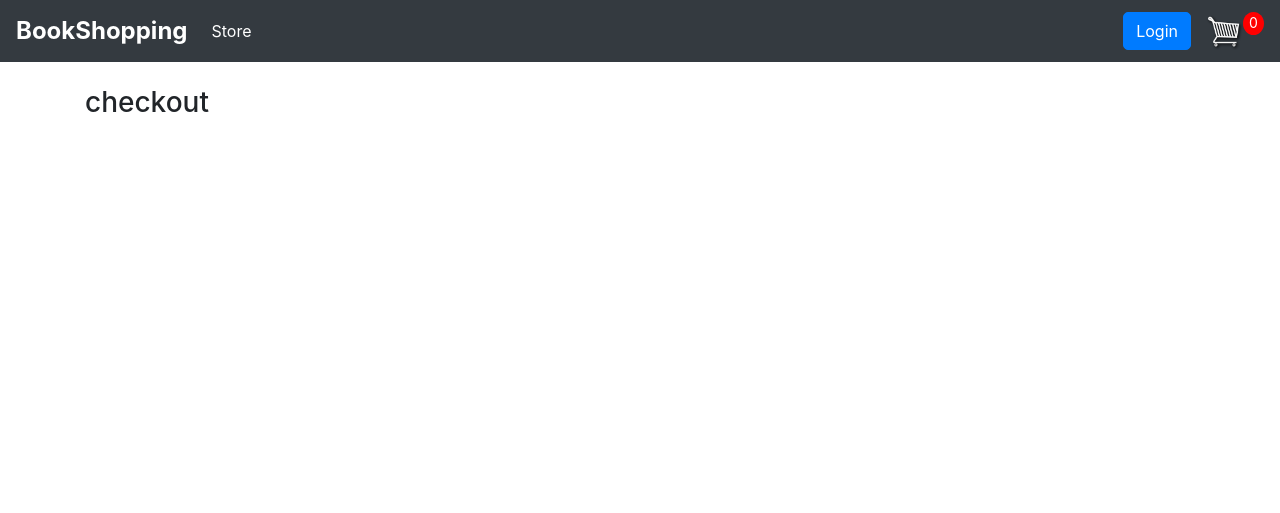
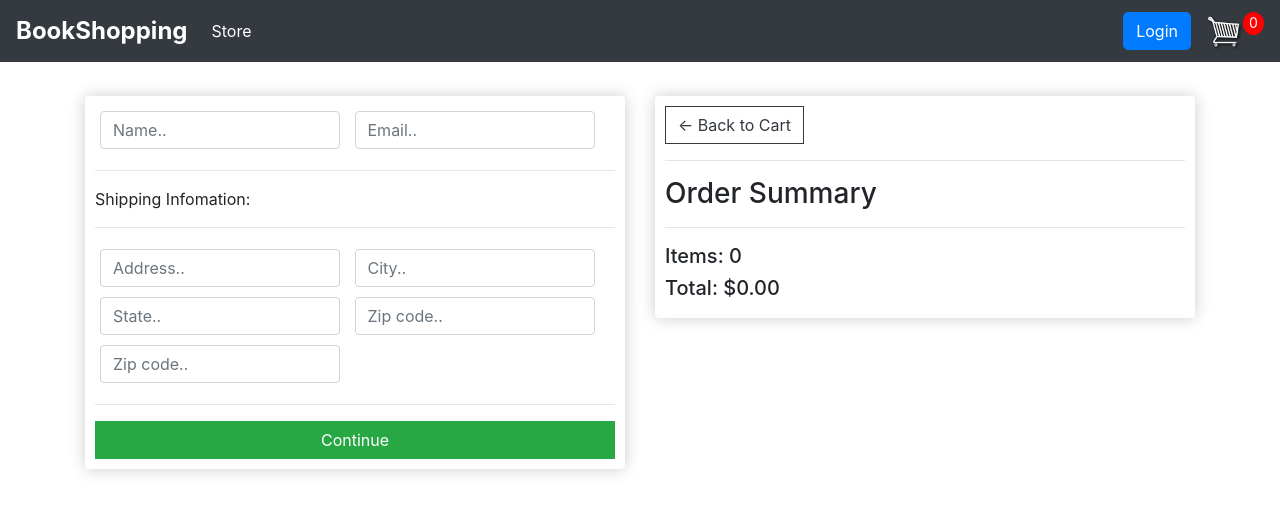
Before and after one commit to jasur-fozilov/book-shopping, a Django app: page /checkout/ in a window 1280 px wide. Shown: the top 513 px of the page. Run offline with Django 4.2, Linux system fonts and the light colour scheme; some libraries are stand-ins or nearby versions.

Commit message:
added changes

```diff
--- a/accounts/views.py
+++ b/accounts/views.py
@@ -24,7 +24,7 @@ def login_user(request):
         if user:
             login(request,user)
 
-            return redirect('store:book_list')
+            return redirect('store')
         else:
             messages.error(request,'Parol yoki email noto\'g\'ri')
     return render(request,'accounts/login.html')
--- a/store/admin.py
+++ b/store/admin.py
@@ -3,7 +3,7 @@ from django.utils.text import slugify
 from PIL import Image
 # Register your models here.
 
-from .models import Category, Writer, Book, Review, Slider
+from .models import Category, Writer, Book, Review, Slider, Order, OrderItem, ShippingAddress
 
 class CategoryAdmin(admin.ModelAdmin):
     prepopulated_fields={'slug':('name',)}
@@ -39,3 +39,6 @@ admin.site.register(Writer,WriterAdmin)
 admin.site.register(Book,BookAdmin)
 admin.site.register(Review)
 admin.site.register(Slider)
+admin.site.register(Order)
+admin.site.register(OrderItem)
+admin.site.register(ShippingAddress)
--- a/store/templates/store/checkout.html
+++ b/store/templates/store/checkout.html
@@ -1,5 +1,65 @@
 {% extends 'store/main.html' %}
 {% load static %}
 {% block content %}
-    <h3>checkout</h3>
+    <div class="row">
+        <div class="col-lg-6">
+            <div class="box-element" id="form-wrapper">
+                <div id="form">
+                    <div id="user-info">
+                        <div class="form-field">
+                            <input required type="text" class="form-control" name="name" placeholder="Name..">
+                        </div>
+                        <div class="form-field">
+                            <input required type="email" class="form-control" name="email" placeholder="Email..">
+                        </div>
+                    </div>
+                    <div id="shipping-info">
+                        <hr>
+                        <p>Shipping Infomation:</p>
+                        <hr>
+                        <div class="form-field">
+                            <input type="text" class="form-control" name="adress" placeholder="Address..">
+                        </div>
+                        <div class="form-field">
+                            <input type="text" class="form-control" name="city" placeholder="City..">
+                        </div>
+                        <div class="form-field">
+                            <input type="text" class="form-control" name="state" placeholder="State..">
+                        </div>
+                        <div class="form-field">
+                            <input type="text" class="form-control" name="zipcode" placeholder="Zip code..">
+                        </div>
+                        <div class="form-field">
+                            <input type="text" class="form-control" name="coutry" placeholder="Zip code..">
+                        </div>
+                    </div>
+                    <hr>
+                    <input class="btn btn-success btn-block" type="submit" id="form-button" value="Continue">
+                </div>
+            </div>
+            <br>
+            <div class="box-element hidden" id="payment-info">
+                <small>Paypal Options</small>
+            </div>
+        </div>
+
+        <div class="col-lg-6">
+            <div class="box-element">
+                <a href="{% url 'cart' %}" class="btn btn-outline-dark">&#x2190; Back to Cart</a>
+                <hr>
+                <h3>Order Summary</h3>
+                <hr>
+                {% for item in items %}
+                <div class="cart-row">
+                    <div style="flex:2"><img src="{{item.book.bookURL}}" alt="" class="row-image"></div>
+                    <div style="flex:2"><p>{{item.book.name}}</p></div>
+                    <div style="flex:1"><p>${{item.book.price|floatformat:2}}</p></div>
+                    <div style="flex:1"><p>x{{item.quantity}}</p></div>
+                </div>
+                {% endfor %}
+                <h5>Items:    {{order.get_cart_items}}</h5>
+                <h5>Total:    ${{order.get_cart_total|floatformat:2}}</h5>
+            </div>
+        </div>
+    </div>
 {% endblock content %}
--- a/store/views.py
+++ b/store/views.py
@@ -1,17 +1,32 @@
 from django.shortcuts import render
 from django.http import HttpResponse
-from .models import Book
+from .models import Book, Order
 
 # Create your views here.
 
 def store(request):
-    context={}
+    books=Book.objects.all()
+    context={'books':books}
     return render(request,'store/store.html',context)
 
 def cart(request):
-    context={}
+    if request.user.is_authenticated:
+        customuser=request.user
+        order, created=Order.objects.get_or_create(customer=customuser,complete=False)
+        items=order.orderitem_set.all()
+    else:
+        items=[]
+        order={'get_cart_total':0,'get_cart_items':0}
+    context={'items':items,'order':order}
     return render(request,'store/cart.html',context)
 
 def checkout(request):
-    context={}
+    if request.user.is_authenticated:
+        customuser=request.user
+        order, created=Order.objects.get_or_create(customer=customuser,complete=False)
+        items=order.orderitem_set.all()
+    else:
+        items=[]
+        order={'get_cart_total':0,'get_cart_items':0}
+    context={'items':items,'order':order}
     return render(request,'store/checkout.html',context)
```
Also changed, not shown: store/models.py (+52 -0 lines), store/templates/store/cart.html (+46 -1 lines), store/templates/store/store.html (+5 -13 lines), db.sqlite3, static/images/arrow-down.png (added), static/images/arrow-up.png (added), store/migrations/0002_order_book_digital_shippingaddress_orderitem.py (added).
